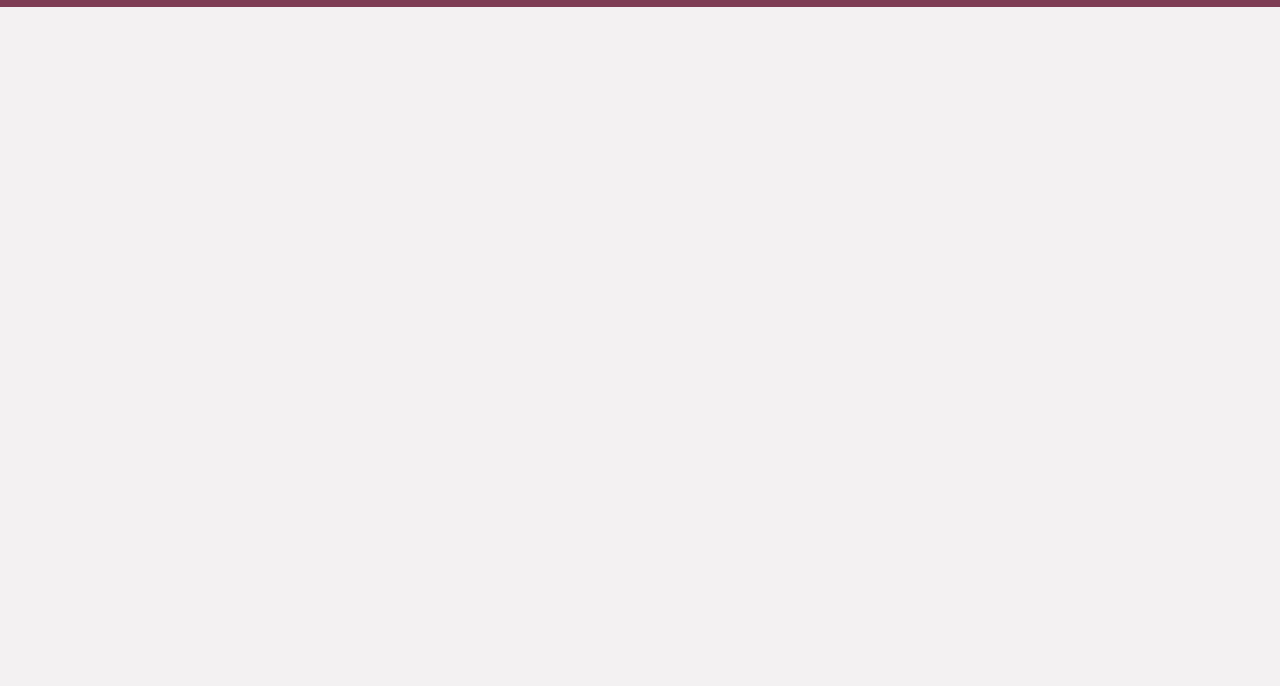
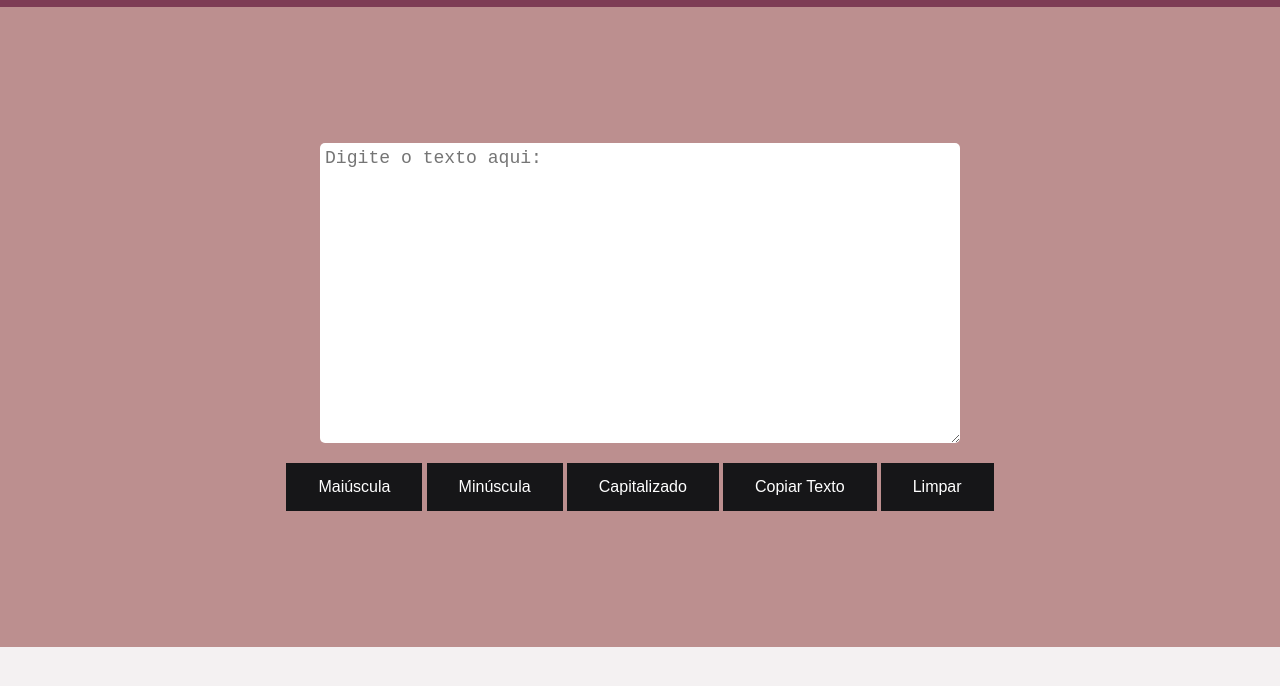
Before and after one commit to DiogoLCarvalho/projeto-Converter-Texto, a plain HTML site: page index.html in a window 1280 px wide. Shown: the part 66-752 px from the top of the page. Drawn offline with nearby package versions, Linux system fonts and the light colour scheme.

Commit message:
Atualização Main

```diff
--- a/css/style.css
+++ b/css/style.css
@@ -1,24 +1,26 @@
 @import url('https://fonts.googleapis.com/css2?family=Open+Sans:wght@400;700&display=swap');
-:root{
-    --colorOne:#F4F1F2;
-    --colorTwo:#7E3C55;
-    --colorThree:#161618;
+:root {
+    --colorOne: #F4F1F2;
+    --colorTwo: #7E3C55;
+    --colorThree: #161618;
 }
 
-*{
+* {
     padding: 0;
     margin: 0;
     box-sizing: border-box;
 }
 
-body{
+body {
     font-family: 'Open Sans', sans-serif;
     background-color: var(--colorOne);
 }
-ul{
+
+ul {
     list-style: none;
 }
-#header{
+
+#header {
     width: 100%;
     padding: 10px;
     display: flex;
@@ -29,49 +31,85 @@ ul{
     color: var(--colorOne);
 }
 
-#header__nav{
+#header__nav {
     display: flex;
     justify-content: center;
     align-items: center;
 }
-.ul__item{
+
+.ul__item {
     display: inline-block;
     margin-left: 10px;
 }
-.ul__item>a{
+
+.ul__item>a {
     font-size: 2rem;
 }
-.ul__item>a>img:hover{
+
+.ul__item>a>img:hover {
     filter: drop-shadow(2px 4px 6px black);
 }
-#nav__ul{
+
+#nav__ul {
     margin-top: 10px;
 }
 
+main {
+    background-color: rosybrown;
+    max-height: 85vh;
+    min-height: 80vh;
+    display: flex;
+    flex-direction: column;
+    justify-content: center;
+    align-items: center;
+    align-content: center;
+    padding: 30px;
+}
+
+#input__text {
+    resize: vertical;
+    outline: none;
+    border: none;
+    width: 50vw;
+    max-height: 800px;
+    min-height: 300px;
+    border-radius: 5px;
+    padding: 5px;
+    font-size: 1.13rem;
+}
+
+#input__text:focus {
+    border: 2px solid var(--colorTwo);
+}
+#main__bnts{
+    margin-top: 20px;
+}
+.btn {
+    background-color: var(--colorThree);
+    border: none;
+    text-decoration: none;
+    color: white;
+    padding: 15px 32px;
+    text-align: center;
+    font-size: 16px;
+    cursor: pointer;
+}
 
 
+.btn:hover {
+    animation: flip-button 1s cubic-bezier(0.455, 0.030, 0.515, 0.955) both;
+    background-color: white;
+    color: var(--colorThree);
+}
 
-
-
-
-
-
-
-
-/*
-1°
-#161618
-#F4F1F2
-#7E3C55
-
-2°
-#2D3036
-#FED232
-#FFFFFF
-
-3°
-#151515
-#FFFFFF
-#D9E75C
-
-*/
+@keyframes flip-button{
+    0% {
+        transform: rotateX(0);
+    }
+    50%{
+        transform: rotateX(180deg);
+    }
+    100% {
+        transform: rotateX(360deg);
+    }
+}
--- a/index.html
+++ b/index.html
@@ -37,7 +37,16 @@
     </header>
 
     <main>
+        <textarea name="input__text" id="input__text" cols="30" rows="10" placeholder="Digite o texto aqui:"></textarea>
 
+        <div id="main__bnts">
+            <button class="btn">Maiúscula</button>
+            <button class="btn">Minúscula</button>
+            <button class="btn">Capitalizado</button>
+            <button class="btn">Copiar Texto</button>
+            <button class="btn">Limpar</button>
+            <!-- <p id="total__text">Total de caracteres: </p> -->
+        </div>
     </main>
 
     <footer>
--- a/js/main.js
+++ b/js/main.js
@@ -0,0 +1,7 @@
+const textarea = document.querySelector('#input__text');
+
+// Ajustar automaticamente o texto
+textarea.addEventListener('input', function () {
+    this.style.height = 'auto';
+    this.style.height = `${this.scrollHeight}px`
+});
```
